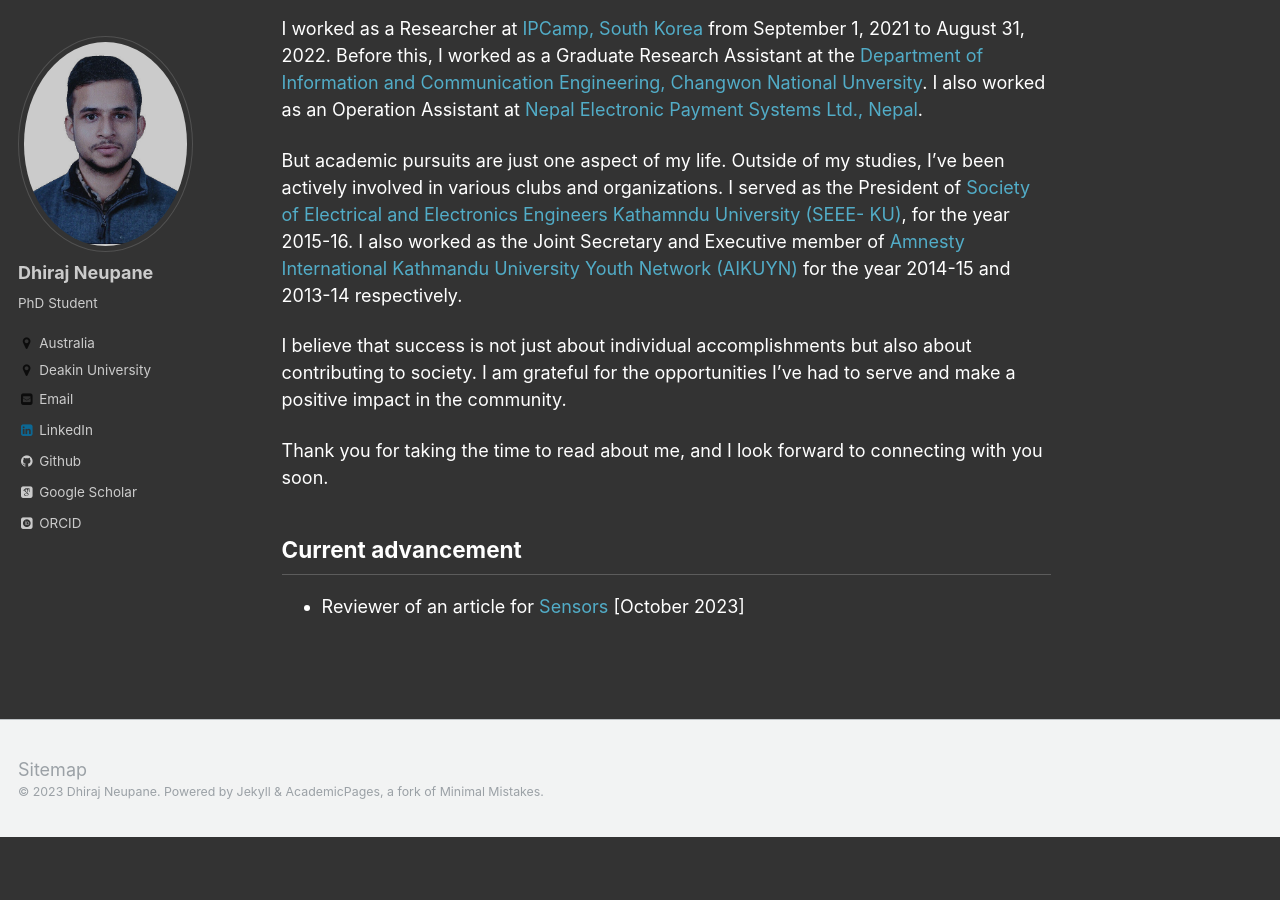
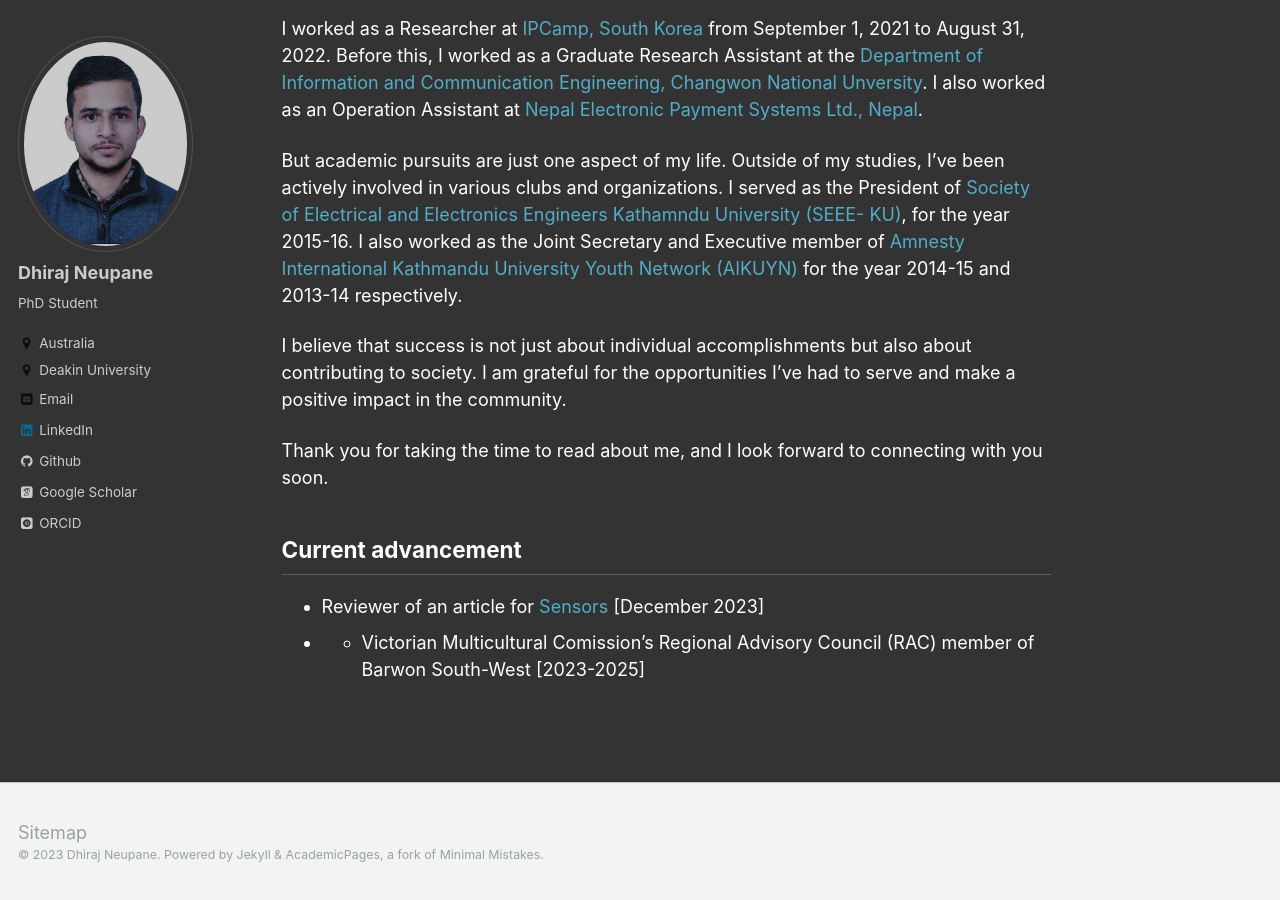
Before and after one commit to dhirajneupane/academicPortfolio, a Jekyll site: the page built from _pages/about.md, in a window 1280 px wide and 900 px high, scrolled down 674 px. Built offline with Jekyll 4.4.1, drawn with Linux system fonts in a browser that asks for light colours; some web fonts are replaced; before the commit the page ends 1511 px from its top, so only the background shows below that.

Commit message:
Update about.md

```diff
--- a/_pages/about.md
+++ b/_pages/about.md
@@ -26,4 +26,5 @@ I believe that success is not just about individual accomplishments but also abo
 Thank you for taking the time to read about me, and I look forward to connecting with you soon.
 
 ## Current advancement
-* Reviewer of an article for [Sensors](https://github.com/dhirajneupane/academicPortfolio/blob/main/files/ReviewerCertificates/RC_sesnor.pdf){:target="_blank"} [October 2023]
+* Reviewer of an article for [Sensors](https://github.com/dhirajneupane/academicPortfolio/blob/main/files/ReviewerCertificates/RC_sesnor.pdf){:target="_blank"} [December 2023]
+* * Victorian Multicultural Comission's Regional Advisory Council (RAC) member of Barwon South-West [2023-2025]
```
